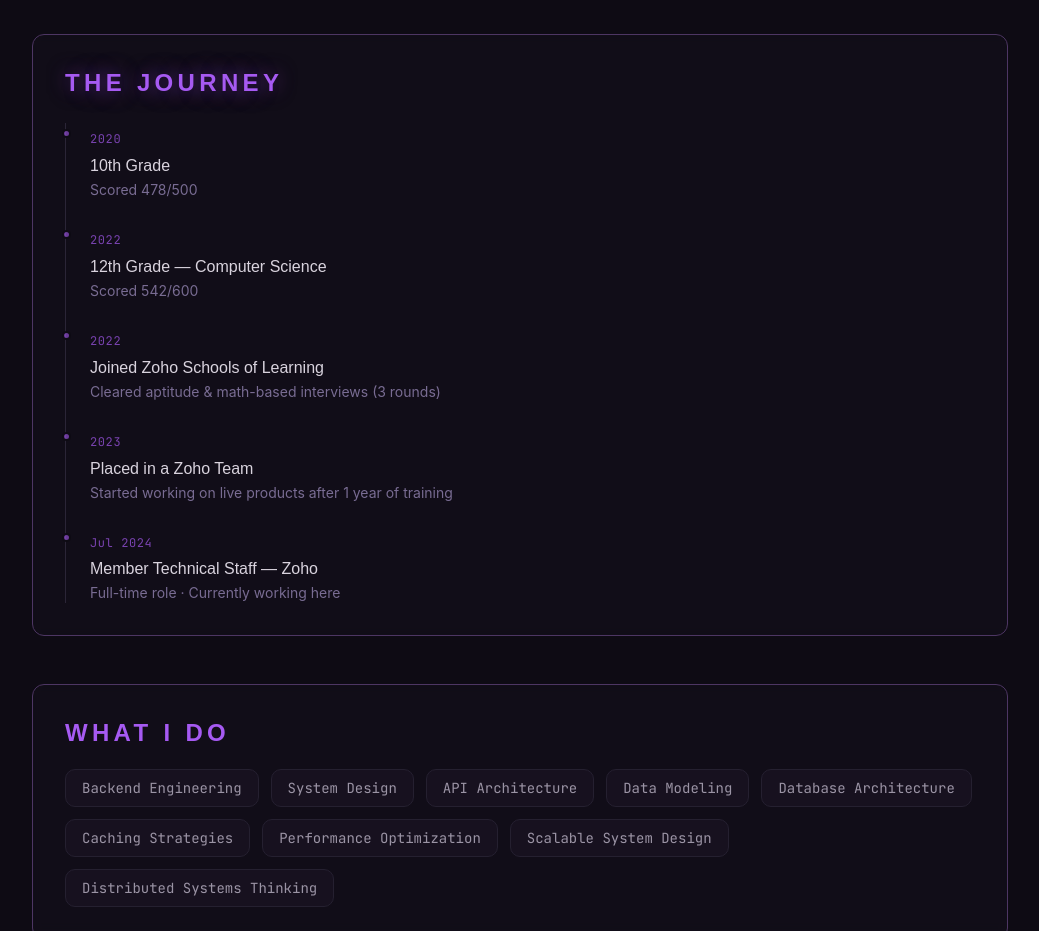
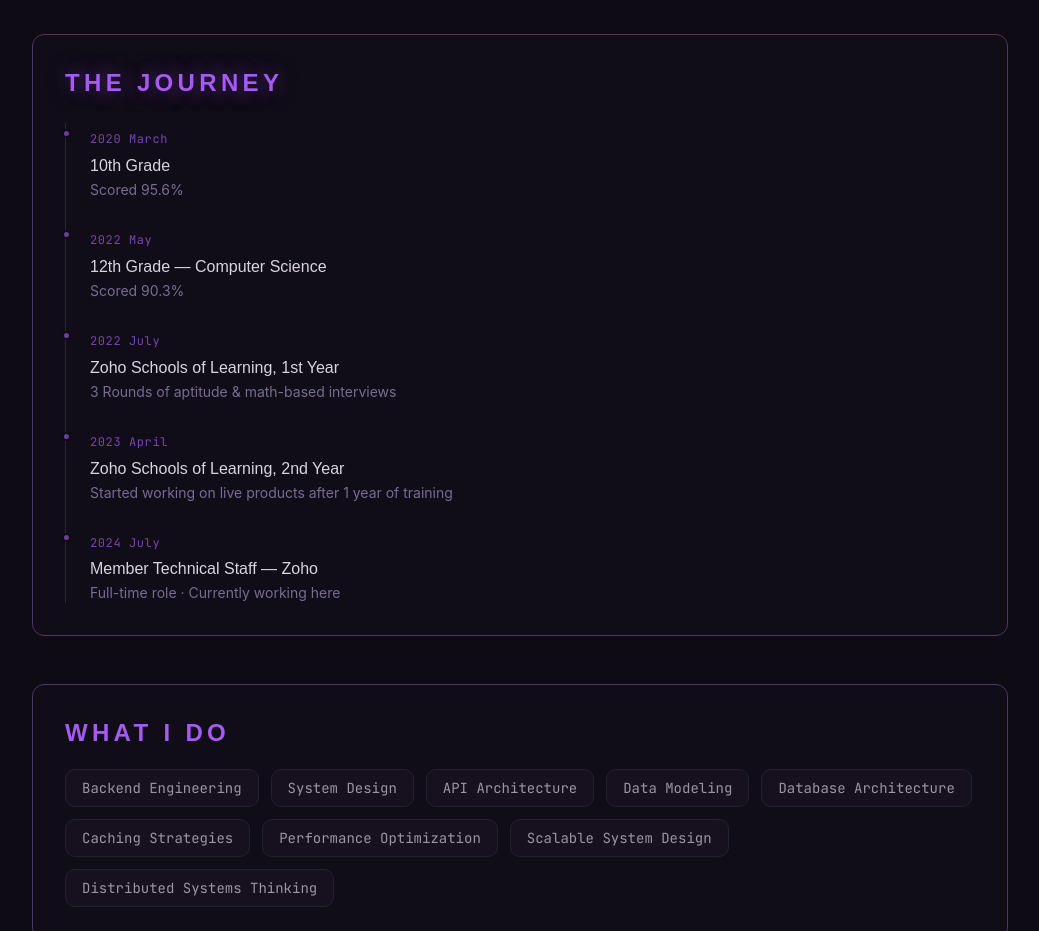
Before and after one commit to Giridharan-08/Giridharan-08, a React (Vite) app: page / in a window 1280 px wide. Shown: the part 1340-2271 px from the top of the page, without its empty margins (120-1159 px from the left). Built offline with nearby package versions, Linux system fonts and the light colour scheme; the HTML template or start-up script is replaced by a standard one.

Commit message:
Update JourneySection with detailed milestones and result links

```diff
--- a/src/components/JourneySection.tsx
+++ b/src/components/JourneySection.tsx
@@ -1,30 +1,36 @@
 import { motion } from "framer-motion";
+import { ExternalLink } from "lucide-react";
 
 const milestones = [
 	{
-		year: "2020",
+		year: "2020 March",
 		title: "10th Grade",
-		detail: "Scored 478/500",
+		detail: "Scored 95.6%",
+		resultUrl: "https://www.facebook.com/p/Elite-Matriculation-Higher-Secondary-School-100084051998971/",
 	},
 	{
-		year: "2022",
+		year: "2022 May",
 		title: "12th Grade — Computer Science",
-		detail: "Scored 542/600",
+		detail: "Scored 90.3%",
+		resultUrl: "https://www.facebook.com/p/Elite-Matriculation-Higher-Secondary-School-100084051998971/",
 	},
 	{
-		year: "2022",
-		title: "Joined Zoho Schools of Learning",
-		detail: "Cleared aptitude & math-based interviews (3 rounds)",
+		year: "2022 July",
+		title: "Zoho Schools of Learning, 1st Year",
+		detail: "3 Rounds of aptitude & math-based interviews",
+		resultUrl: "https://www.zohoschools.com/",
 	},
 	{
-		year: "2023",
-		title: "Placed in a Zoho Team",
+		year: "2023 April",
+		title: "Zoho Schools of Learning, 2nd Year",
 		detail: "Started working on live products after 1 year of training",
+		resultUrl: "https://www.zohoschools.com/",
 	},
 	{
-		year: "Jul 2024",
+		year: "2024 July",
 		title: "Member Technical Staff — Zoho",
 		detail: "Full-time role · Currently working here",
+		resultUrl: "https://en.wikipedia.org/wiki/Zoho_Corporation",
 	},
 ];
 
@@ -49,7 +55,7 @@ const JourneySection = () => {
 						whileInView={{ opacity: 1, x: 0 }}
 						viewport={{ once: true }}
 						transition={{ delay: 0.2 + i * 0.1 }}
-						className="mb-6 last:mb-0 relative"
+						className="group mb-6 last:mb-0 relative"
 					>
 						{/* dot */}
 						<div className="absolute -left-[calc(1.5rem+4.5px)] top-1.5 w-[9px] h-[9px] rounded-full bg-primary/60 border-2 border-background" />
@@ -59,9 +65,21 @@ const JourneySection = () => {
 						<p className="font-display font-medium text-foreground text-sm md:text-base mt-0.5">
 							{m.title}
 						</p>
-						<p className="text-muted-foreground text-sm mt-0.5">
-							{m.detail}
-						</p>
+						<div className="flex items-center gap-2 mt-0.5">
+							<p className="text-muted-foreground text-sm">{m.detail}</p>
+							{m.resultUrl ? (
+								<a
+									href={m.resultUrl}
+									target="_blank"
+									rel="noopener noreferrer"
+									className="opacity-0 group-hover:opacity-100 text-muted-foreground hover:text-primary transition-all duration-200"
+									aria-label={`Open result link for ${m.title}`}
+									title="Open result page"
+								>
+									<ExternalLink className="w-4 h-4" />
+								</a>
+							) : null}
+						</div>
 					</motion.div>
 				))}
 			</div>
```
Also changed, not shown: src/assets/room-bg.jpg.
